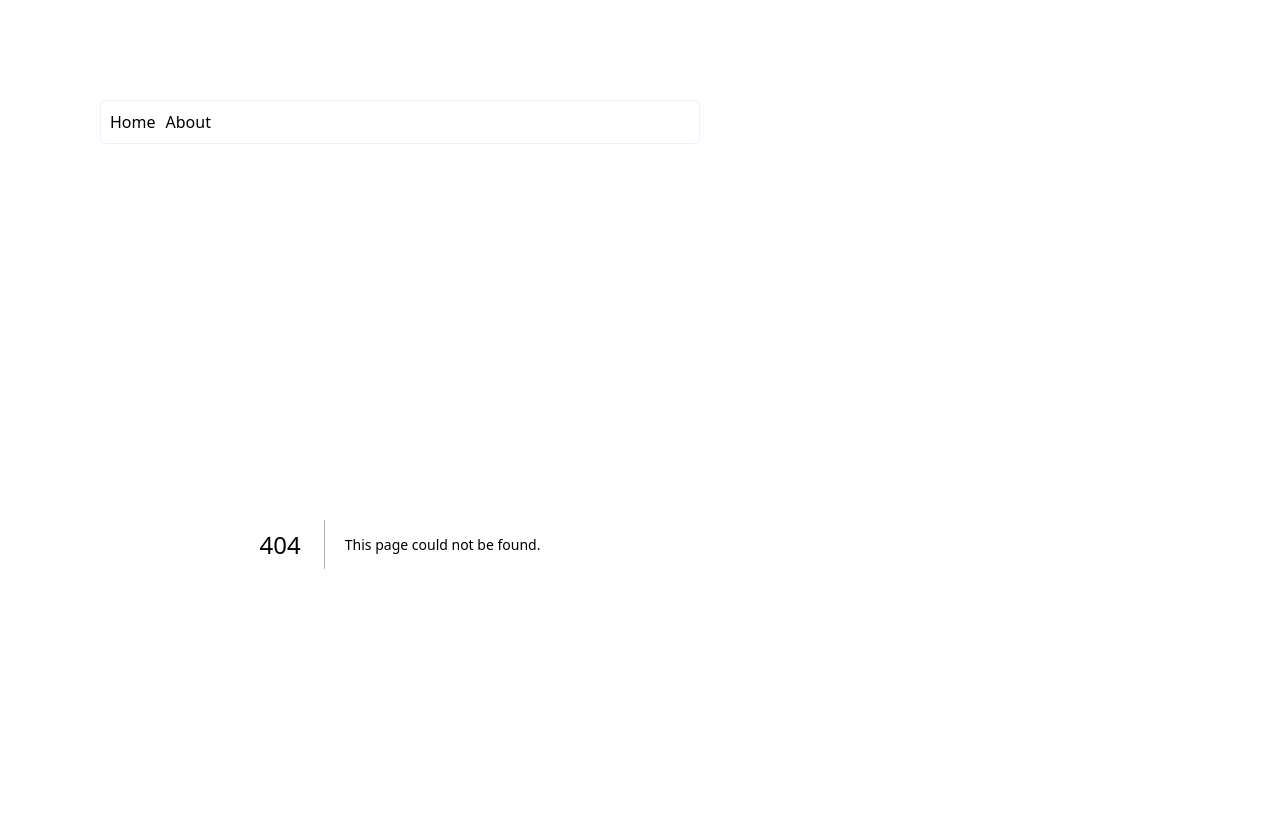
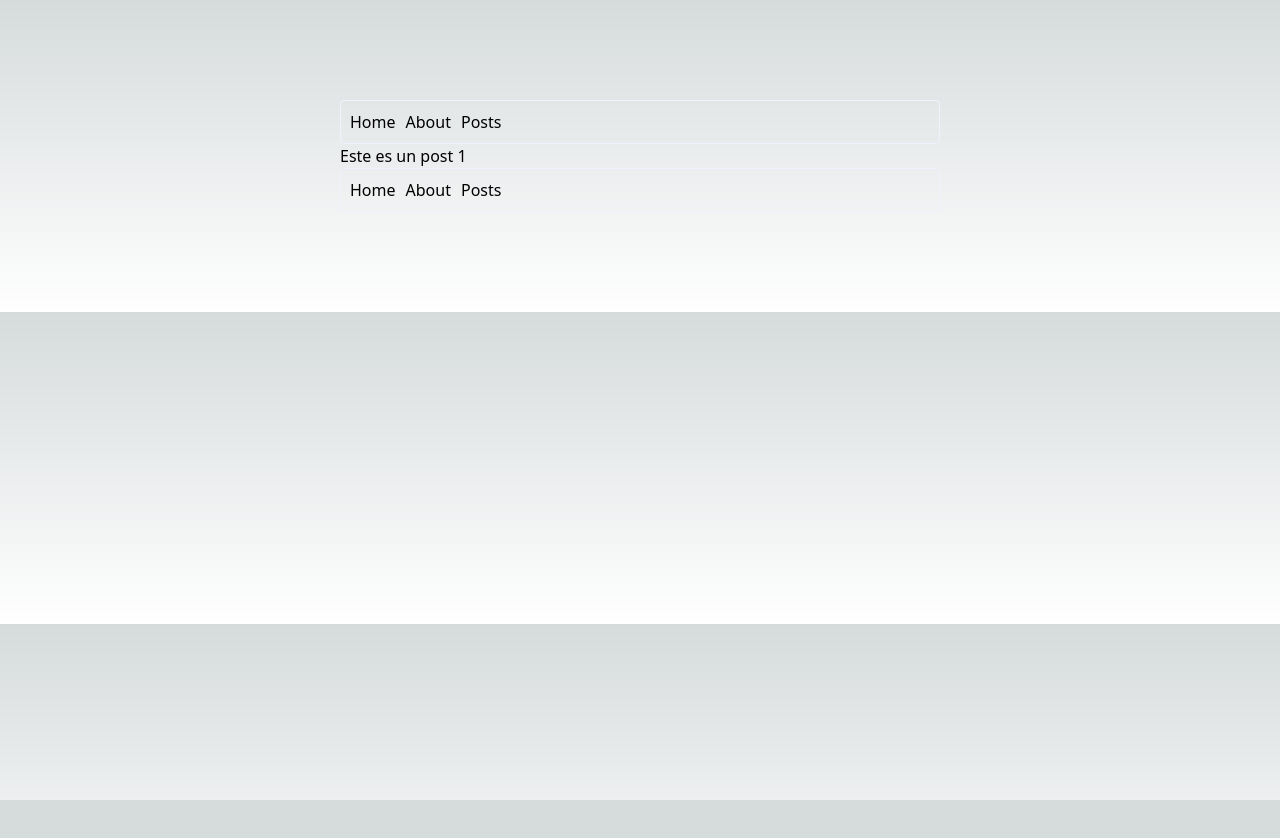
Before and after one commit to isactes/isactes_nextjs, a Next.js app: page /posts/1 in a window 1280 px wide. Before the commit this address had no page. Shown: the top 838 px of the page. After the commit the page ends 800 px from the top, so only its background shows below. Built offline with nearby package versions, Linux system fonts and the light colour scheme.

Commit message:
post & footer & route post with id

```diff
--- a/app/components/Navigation/Navigation.jsx
+++ b/app/components/Navigation/Navigation.jsx
@@ -8,7 +8,12 @@ const links = [{
 {
   label: 'About',
   route: '/about'
-}]
+},
+{
+  label: 'Posts',
+  route: '/posts'
+}
+]
 
 function Navigation () {
   return (
--- a/app/components/footer/footer.jsx
+++ b/app/components/footer/footer.jsx
@@ -0,0 +1,36 @@
+import Link from 'next/link'
+import styles from '../Navigation/Navigation.module.css'
+
+const links = [{
+  label: 'Home',
+  route: '/'
+},
+{
+  label: 'About',
+  route: '/about'
+},
+{
+  label: 'Posts',
+  route: '/posts'
+}
+]
+
+function Footer () {
+  return (
+    <header className={styles.header}>
+      <nav>
+        <ul className={styles.navigation}>
+          {links.map(({ label, route }) => (
+            <li className={styles.links} key={route}>
+              <Link href={route}>
+                {label}
+              </Link>
+            </li>
+          ))}
+        </ul>
+      </nav>
+    </header>
+  )
+}
+
+export default Footer
--- a/app/layout.js
+++ b/app/layout.js
@@ -1,6 +1,7 @@
 import '../styles/globals.css'
 import 'tailwindcss/tailwind.css'
 import Navigation from './components/Navigation/Navigation'
+import Footer from './components/footer/footer'
 
 export const metadata = {
   title: 'Next.js',
@@ -13,6 +14,7 @@ export default function RootLayout ({ children }) {
       <body>
         <Navigation />
         {children}
+        <Footer />
       </body>
     </>
   )
--- /dev/null
+++ b/app/posts/[id]/page.jsx
@@ -0,0 +1,9 @@
+function Post ({ params }) {
+  const { id } = params
+  return (
+    <h1>
+      Este es un post {id}
+    </h1>
+  )
+}
+export default Post
--- /dev/null
+++ b/app/posts/page.jsx
@@ -0,0 +1,6 @@
+function PostPage () {
+  return (
+    <h1>Aquie mostramos varios post</h1>
+  )
+}
+export default PostPage
```
